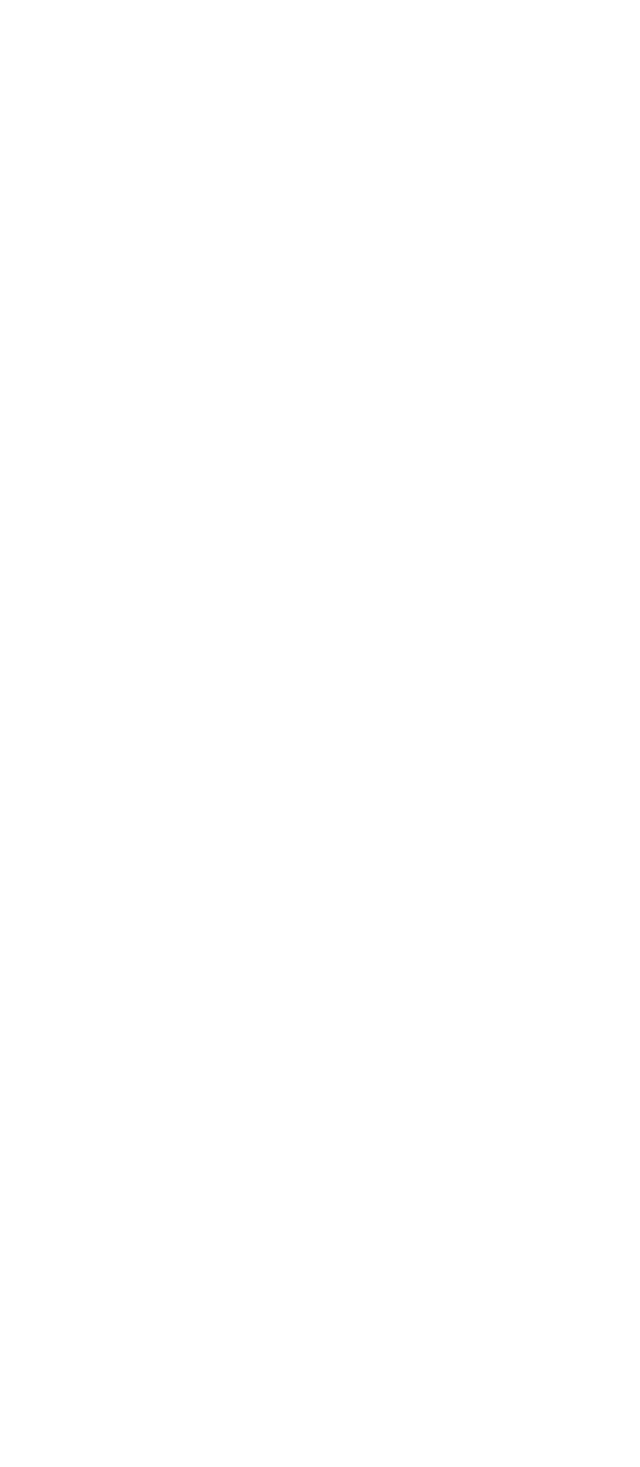
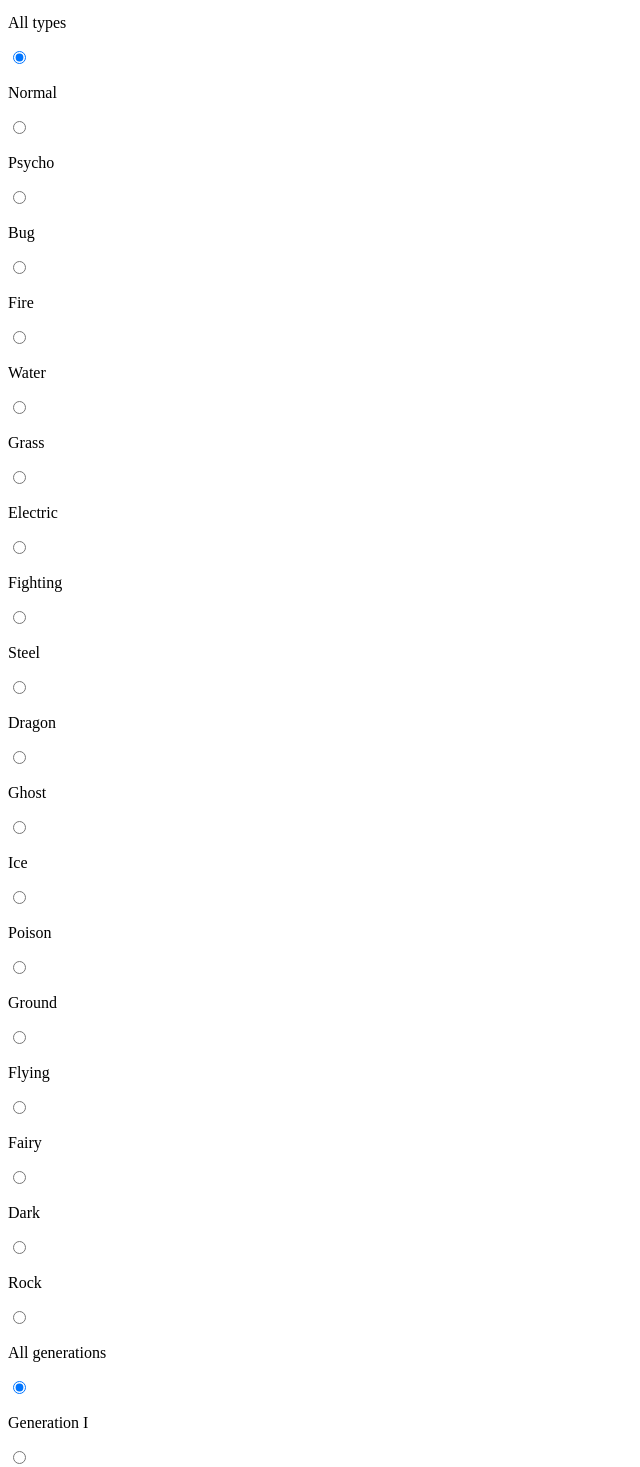
Before and after one commit to ahuzgb/PokeFight-Frontend, a React (Create React App) app: page / in a window 1280 px wide. Shown: the part 103-1570 px from the top of the page, without its empty margins (0-640 px from the left). Before the commit the page ends 800 px from the top, so only its background shows below. Built offline with nearby package versions, Linux system fonts and the light colour scheme; no server answers.

Commit message:
filter one and two working

```diff
--- a/src/Components/Filter.js
+++ b/src/Components/Filter.js
@@ -1,31 +1,102 @@
 import "../App.css";
 import { Route, Routes, Link } from "react-router-dom";
 import { useState } from "react";
+import Results from "./Results";
 
 function Filter({ pokedex }) {
-  const [result, setResult] = useState([]);
+  const [results, setResults] = useState([]);
   const [inputText, setInputText] = useState("");
   const [query, setQuery] = useState("");
+  const [currentType, setCurrentType] = useState("All types");
+  const [currentGeneration, setCurrentGeneration] = useState("All generations");
+
+  const resetResults = () => setResults([]);
+
+  const types = [
+    "All types",
+    "Normal",
+    "Psycho",
+    "Bug",
+    "Fire",
+    "Water",
+    "Grass",
+    "Electric",
+    "Fighting",
+    "Steel",
+    "Dragon",
+    "Ghost",
+    "Ice",
+    "Poison",
+    "Ground",
+    "Flying",
+    "Fairy",
+    "Dark",
+    "Rock",
+  ];
+
+  const generations = [
+    "All generations",
+    "Generation I",
+    "Generation II",
+    "Generation III",
+    "Generation IV",
+    "Generation V",
+    "Generation VI",
+    "Generation VII",
+  ];
+
+  const genI = [pokedex.slice(0, 150)];
+  const genII = [pokedex.slice(151, 250)];
+  const genIII = [pokedex.slice(251, 386)];
+  const genIV = [pokedex.slice(387, 492)];
+  const genV = [pokedex.slice(493, 648)];
+  const genVI = [pokedex.slice(649, 720)];
+  const genVII = [pokedex.slice(721, 809)];
 
   const searchHandler = (e, query) => {
     e.preventDefault();
     const lowerCase = query.toLowerCase();
     console.log(lowerCase);
-    const filter = pokedex.filter((pokemon) => {
-      if (query === "") {
-        return alert("What are you looking for?");
+    /*     const filter = pokedex.filter((pokemon) => {
+      //    if (query === "") {
+      //
+      //   } else
+      if (
+        currentType === "All types"
+        //     currentGeneration === "All generations"
+      ) {
+        return pokemon.name.english.toLowerCase().includes(lowerCase);
       } else {
-        return pokemon.name.english.toLowerCase().includes(lowerCase);
+        return (
+          pokemon.name.english.toLowerCase().includes(lowerCase) &&
+          pokemon.type.includes(currentType)
+        );
       }
-    });
-    setResult(filter);
+    }); */
+
+    const filterOne = pokedex.filter((pokemon) =>
+      pokemon.name.english.toLowerCase().includes(lowerCase)
+    );
+
+    console.log("Filter One", filterOne);
+
+    if (filterOne.length === 0) {
+      return alert("No match");
+    } else {
+      const filterTwo = filterOne.filter((pokemon) =>
+        pokemon.type.some((type) => currentType === type)
+      );
+      return setResults(filterTwo);
+    }
   };
 
-  console.log(result);
+  console.log(results);
 
   return (
     <div className="Filter">
-      <h1>Hey!</h1>
+      <h1>Pokemon Arena</h1>
+      {results.length === 0 ? (
+        <div>
           <form
             onSubmit={(e) => {
               searchHandler(e, query);
@@ -39,8 +110,52 @@ function Filter({ pokedex }) {
                 return setQuery(e.target.value);
               }}
             />
+            {types.map((type) => {
+              return (
+                <div>
+                  <p>{type}</p>
+                  <input
+                    type="radio"
+                    name={type}
+                    id={type}
+                    value={type}
+                    checked={currentType === type ? true : false}
+                    onChange={(e) => {
+                      setCurrentType(e.target.value);
+                      console.log(currentType);
+                    }}
+                  />
+                </div>
+              );
+            })}
+            {generations.map((gen) => {
+              return (
+                <div>
+                  <p>{gen}</p>
+                  <input
+                    type="radio"
+                    name={gen}
+                    id={gen}
+                    value={gen}
+                    checked={currentGeneration === gen ? true : false}
+                    onChange={(e) => {
+                      setCurrentGeneration(e.target.value);
+                      console.log(currentGeneration);
+                    }}
+                  />
+                </div>
+              );
+            })}
             <button type="submit">Search</button>
           </form>{" "}
+        </div>
+      ) : (
+        <div>
+          <button onClick={() => resetResults()}>Back to search</button>
+          <Results results={results} />
+          <button onClick={() => resetResults()}>Back to search</button>
+        </div>
+      )}
     </div>
   );
 }
--- a/src/Components/Results.js
+++ b/src/Components/Results.js
@@ -0,0 +1,24 @@
+import "../App.css";
+import { Route, Routes, Link } from "react-router-dom";
+import { useState, useEffect } from "react";
+
+function Results({ results }) {
+  return (
+    <div className="Results">
+      {results?.map((result) => {
+        return (
+          <Link to={`/${result.id}`}>
+            <div>
+              <h2>{result.name.english}</h2>
+              <img
+                src={`https://raw.githubusercontent.com/PokeAPI/sprites/master/sprites/pokemon/other/official-artwork/${result.id}.png`}
+              />
+            </div>
+          </Link>
+        );
+      })}
+    </div>
+  );
+}
+
+export default Results;
```
Lines whose indentation alone changed are shown as unchanged.
